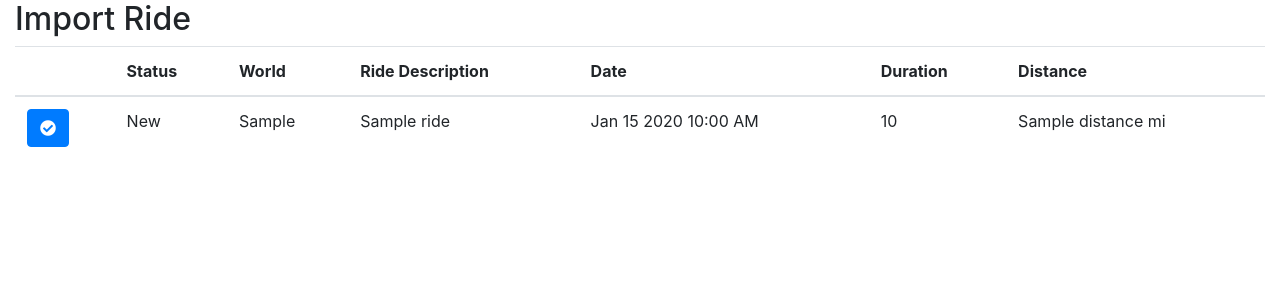
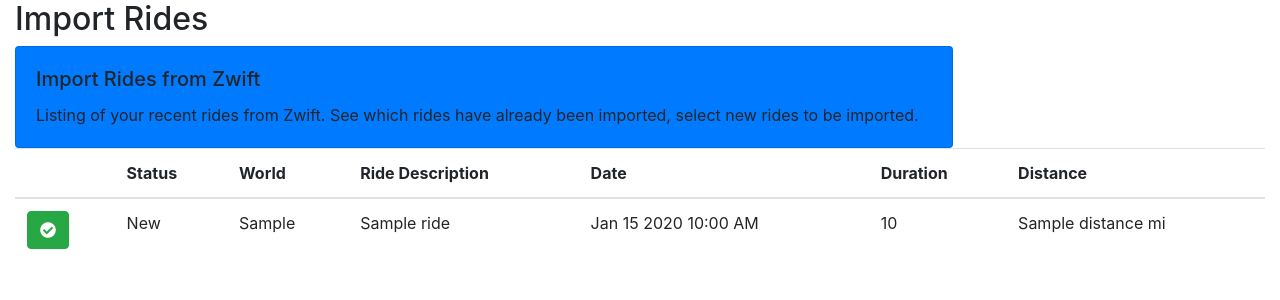
Before and after one commit to timpandrews/skyline, a Django app: template rides/templates/rides/import_ride.html in a window 1280 px wide. Shown: the part 56-356 px from the top of the page. Run offline with Django 3.2, Linux system fonts and the light colour scheme; the template is opened without the code that fills it: most values are stand-ins (such as "Sample title", 1, 10 or a date in 2020); some libraries are stand-ins or nearby versions.

Commit message:
updated model, updated import_rides_list.html

```diff
--- a/rides/admin.py
+++ b/rides/admin.py
@@ -6,12 +6,12 @@
 class RideAdmin(admin.ModelAdmin):
     list_display = (
         'id',
-        'ride_date',
+        'start_time',
         'title',
         'description',
         'duration',
         'distance',
-        'average_speed',
+        'avg_speed',
         'calories'
     )
-    ordering = ('-ride_date', 'id')
+    ordering = ('-id',)
--- a/rides/forms.py
+++ b/rides/forms.py
@@ -6,12 +6,12 @@
     class Meta:
         model = Ride
         fields = (
-            'ride_date',
+            'start_time',
             'title',
             'description',
             'duration',
             'distance',
-            'average_speed',
+            'avg_speed',
             'calories',
             'notes'
         )
--- a/rides/models.py
+++ b/rides/models.py
@@ -6,12 +6,14 @@
 
 
 class Ride(models.Model):
-    ride_date = models.DateTimeField()
+    ride_type = models.CharField(max_length=10)
+    ride_native_id = models.CharField(max_length=200)
+    start_time = models.DateTimeField()
     title = models.CharField(max_length=200)
     description = models.TextField(blank=True)
     duration = models.DurationField()
     distance = models.DecimalField(max_digits=6, decimal_places=2)
-    average_speed = models.DecimalField(max_digits=5, decimal_places=2)
+    avg_speed = models.DecimalField(max_digits=5, decimal_places=2)
     calories = models.PositiveSmallIntegerField(blank=True)
     notes = models.TextField(blank=True)
 
--- a/rides/templates/rides/import_ride.html
+++ b/rides/templates/rides/import_ride.html
@@ -1,7 +1,17 @@
 {% extends 'rides/base.html' %}
 
 {% block content %}
-    <h2>Import Ride</h2>
+    <h2>Import Rides</h2>
+    <div class="card w-75 bg-primary">
+        <div class="card-body">
+            <h5 class="card-title">Import Rides from Zwift</h5>
+            <p class="card-text">
+                Listing of your recent rides from Zwift. See which rides have
+                already been imported, select new rides to be imported.
+            </p>
+        </div>
+    </div>
+
     <table class="table">
         <thead>
             <tr>
@@ -17,14 +27,36 @@
         <tbody>
             {% for ride in context.rides %}
                 <tr>
+                    {% if ride.status == 'new' %}
                         <td scope="col">
-                        <a class="btn btn-primary" href="/import_ride_add?id={{ ride.id }}" role="button" alt="import this ride">
+                            <a class="btn btn-success" href="/import_ride_add?id={{ ride.id }}" role="button" alt="import this ride">
                                 <i class="fas fa-check-circle"></i>
                             </a>
                         </td>
                         <td scope="col">
                             New
                         </td>
+                    {% elif ride.status == 'present' %}
+                        <td scope="col">
+                            <button class="btn btn-primary" disabled>
+                                <i class="fas fa-check-circle"></i>
+                            </button>
+                        </td>
+                        <td scope="col">
+                            Present
+                        </td>
+                    {% else %}
+                        <td scope="col">
+                            <button class="btn btn-warning" disabled>
+                                <i class="fas fa-exclamation-circle"></i>
+                            </button>
+                        </td>
+                        <td scope="col">
+                            Error
+                        </td>
+                    {% endif %}
+
+
                     <td scope="col">
                         {{ ride.zwift_world }}
                     </td>
--- a/rides/templates/rides/ride_list.html
+++ b/rides/templates/rides/ride_list.html
@@ -5,7 +5,7 @@
 
     {% for ride in rides %}
         <div class="ride">
-            {{ ride.ride_date }} - <a href="{% url 'ride_detail' id=ride.id %}">{{ ride.title}}</a>
+            {{ ride.start_time }} - <a href="{% url 'ride_detail' id=ride.id %}">{{ ride.title}}</a>
         </div>
     {% empty %}
         <div class="ride">
```
Also changed, not shown: rides/views.py (+36 -13 lines), db.sqlite3, 1 other file. Lines whose indentation alone changed are shown as unchanged.
